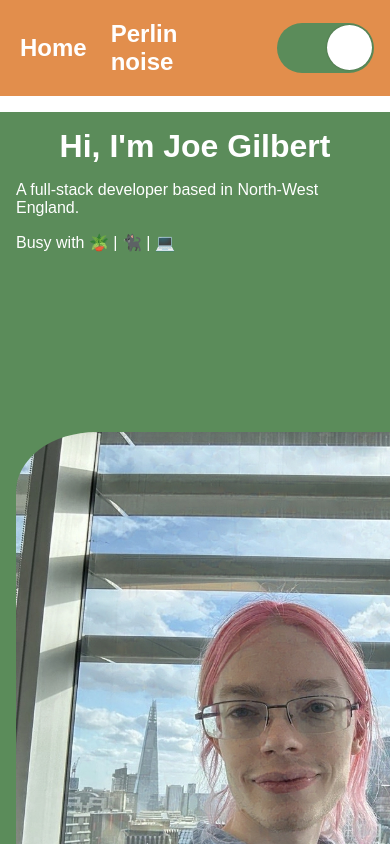
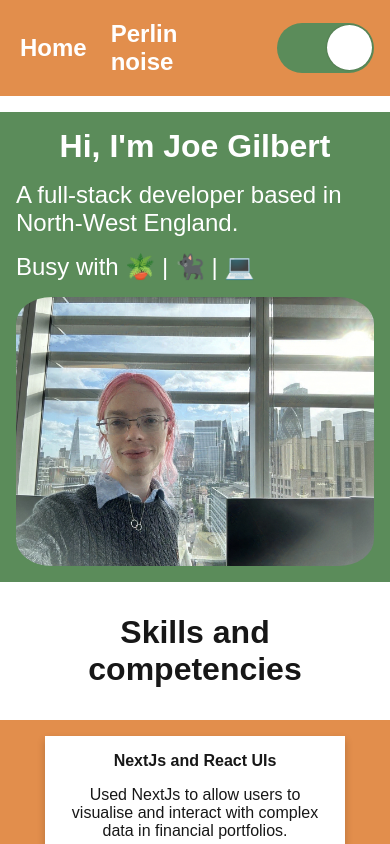
Before and after one commit to joeglDev/Personal-dev-website, a Next.js app: page / in a window 390 px wide. Shown: the top 844 px of the page. Built offline with nearby package versions, Linux system fonts and the light colour scheme.

Commit message:
made image responsive

```diff
--- a/src/main-view/introduction/Introduction.module.css
+++ b/src/main-view/introduction/Introduction.module.css
@@ -31,6 +31,7 @@
   .introductionContainer {
     flex-direction: column;
     text-align: center;
+      gap: 16px;
   }
 
   .introductionText {
@@ -41,4 +42,18 @@
   .introductionTitle {
     font-size: 2rem;
   }
+
+    .introductionText {
+        font-size: 1.5rem;
+    }
 }
+
+@media (max-width: 1080px) {
+    .introductionTitle {
+        font-size: 2rem;
+    }
+
+    .introductionText {
+        font-size: 1.5rem;
+    }
+}
--- a/src/main-view/introduction/Introduction.tsx
+++ b/src/main-view/introduction/Introduction.tsx
@@ -19,7 +19,9 @@ export const Introduction = () => {
         quality={100}
         width={800}
         height={600}
-        style={{ margin: "auto", borderRadius: "10%" }}
+        style={{ margin: "auto", borderRadius: "10%", maxHeight: "600px", maxWidth: "800px" }}
+        layout="responsive"
+        sizes="(max-width: 768px) 100vw, (max-width: 1080px) 100vw,  20vw"
       />
     </section>
   );
```
